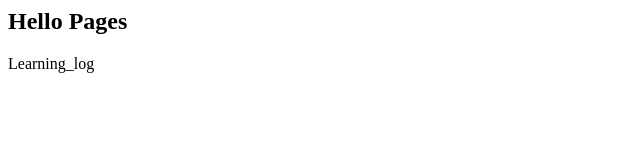
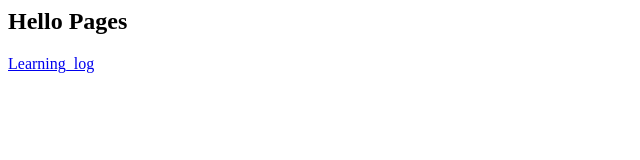
Before and after one commit to starrkone/test-1, a plain HTML site: page index.html in a window 1280 px wide. Shown: the whole page, without its empty margins (0-640 px from the left). Drawn offline with Linux system fonts and the light colour scheme.

Commit message:
add link2

```diff
--- a/index.html
+++ b/index.html
@@ -1,2 +1,2 @@
 <h2> Hello Pages </h2>
-<a herf="47.94.240.84" >Learning_log</a>
+<a href="47.94.240.84" >Learning_log</a>
```
